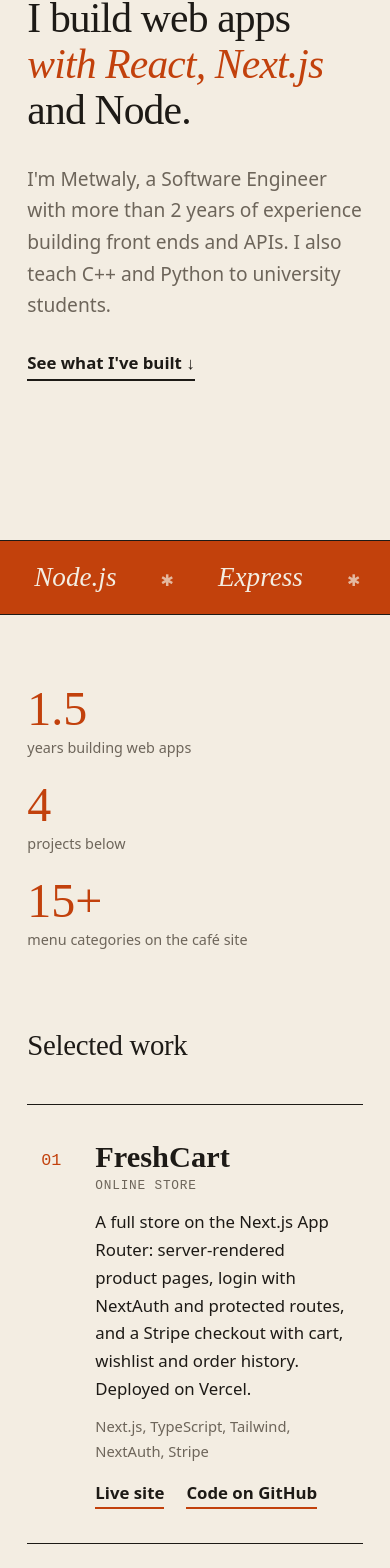
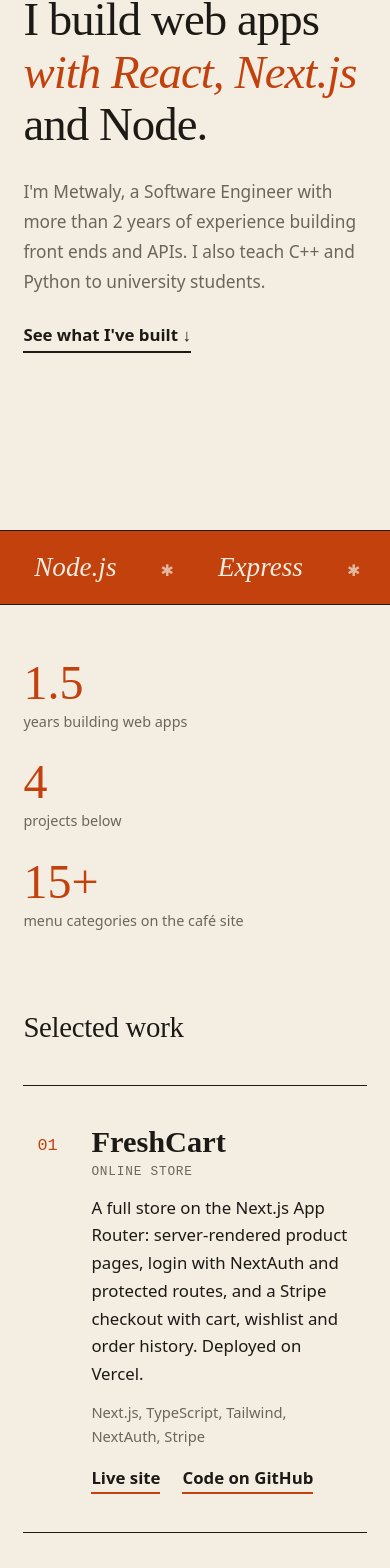
Before and after one commit to Mtwlii/portfolio, a React (Vite) app: page / in a window 390 px wide. Shown: the part 301-1869 px from the top of the page. Built offline with nearby package versions, Linux system fonts and the light colour scheme.

Commit message:
Add space variable and improve responsive styles

```diff
--- a/src/app/index.css
+++ b/src/app/index.css
@@ -1,8 +1,9 @@
-:root{--paper:#f3ede2;--ink:#1d1a16;--mut:#6d655a;--line:#d6ccb9;--acc:#c2410c}
+:root{--paper:#f3ede2;--ink:#1d1a16;--mut:#6d655a;--line:#d6ccb9;--acc:#c2410c;--space:clamp(1rem,3vw,2rem)}
 *{box-sizing:border-box;margin:0}
-html{scroll-behavior:smooth}
+html{scroll-behavior:smooth;scroll-padding-top:88px}
 body{background:var(--paper);color:var(--ink);font:400 1.05rem/1.65 'DM Sans',system-ui,sans-serif;overflow-x:hidden}
 a{color:inherit}
+:focus-visible{outline:3px solid var(--acc);outline-offset:4px;border-radius:2px}
 ::selection{background:var(--acc);color:var(--paper)}
 .rule{position:fixed;top:0;left:0;right:0;height:3px;background:var(--acc);transform-origin:0;z-index:20}
 .top{position:sticky;top:0;z-index:10;display:flex;justify-content:space-between;align-items:center;padding:18px 7vw;background:var(--paper);border-bottom:1px solid var(--line)}
@@ -11,17 +12,17 @@ nav a{margin-left:26px;text-decoration:none;font-size:.95rem;background:linear-g
 nav a:hover{background-size:100% 2px}
 main,footer{max-width:1040px;margin:0 auto;padding:0 7vw}
 .small{font-family:'DM Mono',monospace;font-size:.82rem;color:var(--mut);letter-spacing:.02em}
-.hero{min-height:calc(100vh - 70px);display:flex;flex-direction:column;justify-content:center;gap:28px;padding:60px 0}
+.hero{min-height:calc(100vh - 70px);min-height:calc(100svh - 70px);display:flex;flex-direction:column;justify-content:center;gap:28px;padding:60px 0}
 h1{font-family:Fraunces,serif;font-weight:400;font-size:clamp(2.6rem,8vw,6rem);line-height:1.02;letter-spacing:-.02em}
 h1 em{color:var(--acc);font-style:italic}
 .mask{display:block;overflow:hidden;padding-bottom:.08em}.mask>span{display:block}
-.intro{max-width:560px;font-size:1.2rem;color:var(--mut)}
+.intro{max-width:58ch;font-size:1.2rem;line-height:1.75;color:var(--mut)}
 .arrow{align-self:flex-start;font-weight:700;text-decoration:none;border-bottom:2px solid var(--ink);padding-bottom:2px}
 .arrow span{display:inline-block;transition:transform .25s}.arrow:hover span{transform:translateY(4px)}
 .arrow:hover{color:var(--acc);border-color:var(--acc)}
 section{padding:70px 0}
 h2{font-family:Fraunces,serif;font-weight:400;font-size:clamp(1.8rem,4vw,2.6rem);margin-bottom:34px;letter-spacing:-.01em}
-.project{display:grid;grid-template-columns:70px 1fr;gap:10px;padding:34px 0;border-top:1px solid var(--ink)}
+.project{display:grid;grid-template-columns:70px 1fr;gap:10px;padding:38px 14px;border-top:1px solid var(--ink);position:relative;overflow:hidden;transition:color .35s}
 .project:last-child{border-bottom:1px solid var(--ink)}
 .num{font-family:'DM Mono',monospace;color:var(--acc);padding-top:8px}
 .project h3{font-family:Fraunces,serif;font-weight:600;font-size:1.9rem;line-height:1.2;transition:transform .3s}
@@ -30,7 +31,7 @@ h2{font-family:Fraunces,serif;font-weight:400;font-size:clamp(1.8rem,4vw,2.6rem)
 .body>p{max-width:640px}
 .stack{margin-top:12px;color:var(--mut);font-size:.92rem}
 .links{margin-top:16px;display:flex;gap:22px;flex-wrap:wrap}
-.links a{font-weight:700;text-decoration:none;border-bottom:2px solid var(--acc);transition:.2s}
+.links a{font-weight:700;text-decoration:none;border-bottom:2px solid var(--acc);transition:color .2s}
 .links a:hover{color:var(--acc)}
 .two{display:grid;grid-template-columns:1.1fr 1fr;gap:50px}
 .two p+p{margin-top:16px}
@@ -45,9 +46,6 @@ dd{font-size:.95rem}
 .big{display:inline-block;font-family:Fraunces,serif;font-size:clamp(1.5rem,5vw,3rem);margin-top:24px;text-decoration:none;border-bottom:3px solid var(--acc);transition:color .2s}
 .big:hover{color:var(--acc)}
 footer{padding-bottom:40px;font-size:.85rem;color:var(--mut)}
-@media(max-width:700px){.two{grid-template-columns:1fr;gap:30px}.project{grid-template-columns:44px 1fr}.tl li{grid-template-columns:1fr;gap:0}nav a{margin-left:14px}}
-@media(prefers-reduced-motion:reduce){*{animation:none!important;transition:none!important}}
-
 .curtain{position:fixed;inset:0;z-index:100;background:var(--ink);color:var(--paper);display:flex;flex-direction:column;justify-content:space-between;padding:28px 7vw}
 .curtain .small{color:#b9ae9b}
 .big-count{font-family:Fraunces,serif;font-size:clamp(6rem,24vw,18rem);line-height:.85;align-self:flex-end;font-variant-numeric:tabular-nums}
@@ -59,13 +57,14 @@ footer{padding-bottom:40px;font-size:.85rem;color:var(--mut)}
 .stats{display:grid;grid-template-columns:repeat(3,1fr);gap:20px;margin-bottom:70px}
 .stats b{display:block;font-family:Fraunces,serif;font-weight:400;font-size:clamp(3rem,9vw,6rem);line-height:1;color:var(--acc)}
 .stats div>span{font-size:.9rem;color:var(--mut)}
-.project{position:relative;overflow:hidden;padding-left:14px;padding-right:14px;transition:color .35s}
 .project .fill{position:absolute;inset:0;background:var(--ink);transform:scaleY(0);transform-origin:bottom;transition:transform .45s cubic-bezier(.7,0,.2,1);z-index:0}
-.project:hover .fill{transform:scaleY(1)}
+.project:hover .fill,.project:focus-within .fill{transform:scaleY(1)}
 .project>*:not(.fill){position:relative;z-index:1}
-.project:hover{color:var(--paper)}
-.project:hover .kind,.project:hover .stack{color:#b9ae9b}
-.project:hover .links a{color:var(--paper)}
+.project:hover,.project:focus-within{color:var(--paper)}
+.project:hover .kind,.project:hover .stack,.project:focus-within .kind,.project:focus-within .stack{color:#b9ae9b}
+.project:hover .links a,.project:focus-within .links a{color:var(--paper)}
 .go{position:absolute!important;right:18px;top:20px;font-size:2.2rem;color:var(--acc);transform:translate(-20px,20px) scale(.6);opacity:0;transition:.4s}
-.project:hover .go{transform:none;opacity:1}
-@media(max-width:700px){.stats{grid-template-columns:1fr}}
+.project:hover .go,.project:focus-within .go{transform:none;opacity:1}
+@media(max-width:700px){.two{grid-template-columns:1fr;gap:30px}.project{grid-template-columns:44px 1fr}.tl li{grid-template-columns:1fr;gap:0}.stats{grid-template-columns:1fr;gap:24px}.top{padding:14px 6vw}nav a{margin-left:12px}main,footer{padding-inline:6vw}.hero{gap:24px;padding-block:48px}h1{font-size:clamp(2.6rem,12vw,4.5rem);line-height:1.04}.intro{font-size:1.08rem}section{padding-block:54px}}
+@media(max-width:420px){.mark{font-size:1rem}nav a{font-size:.85rem;margin-left:9px}.small{font-size:.74rem}}
+@media(prefers-reduced-motion:reduce){html{scroll-behavior:auto}*,*::before,*::after{animation-duration:.01ms!important;animation-iteration-count:1!important;scroll-behavior:auto!important;transition-duration:.01ms!important}}
```
